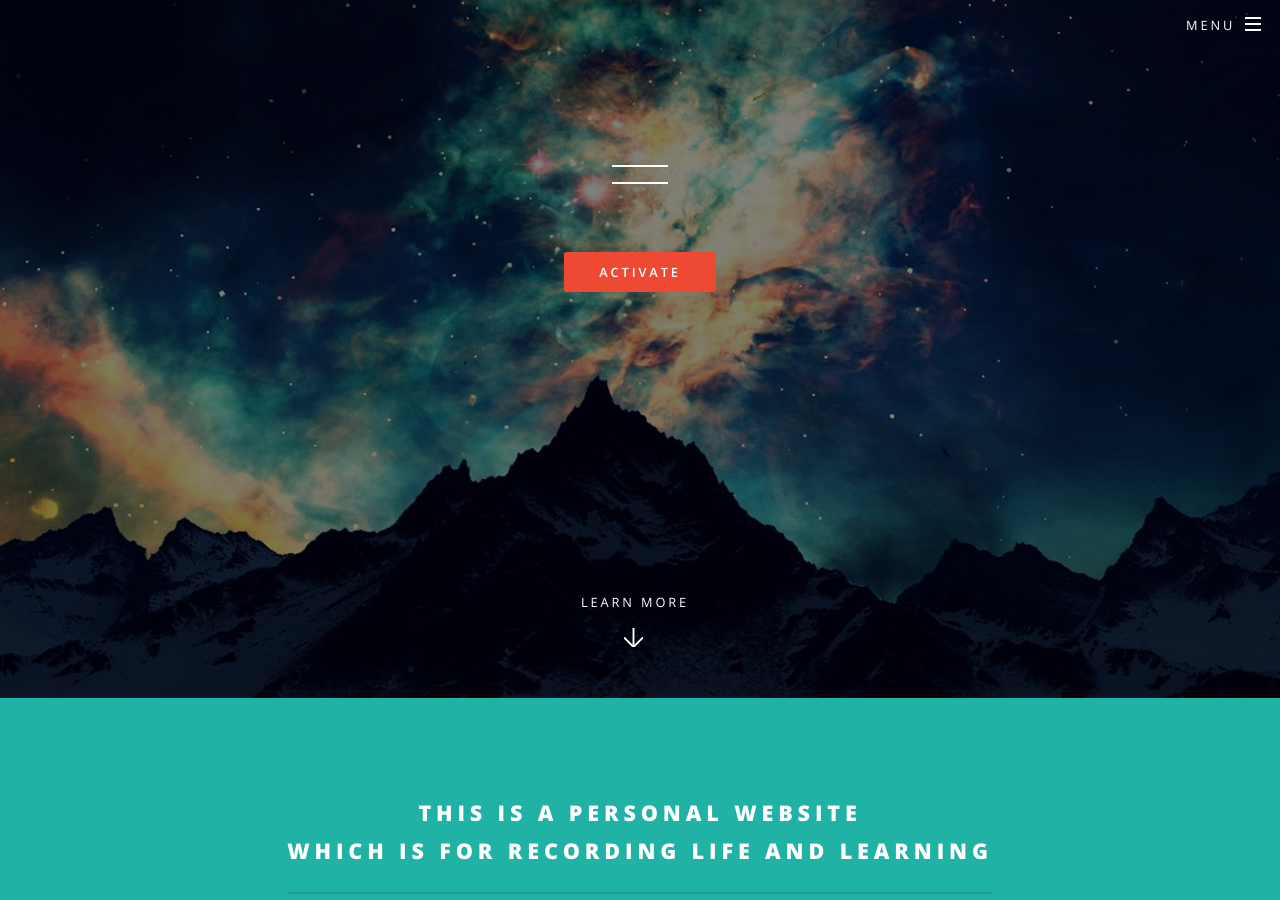
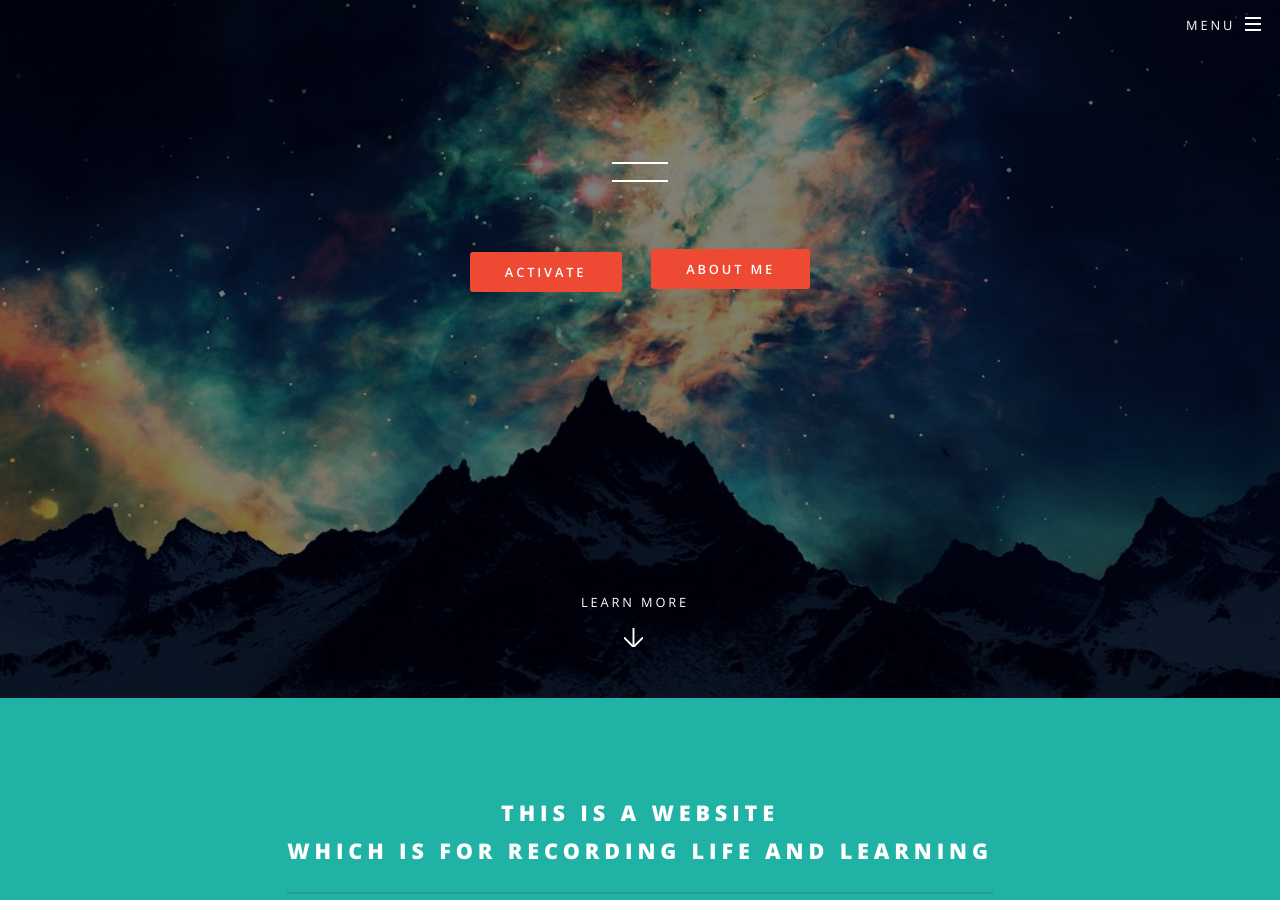
Before and after one commit to Allkoman/Allkoman.github.io, a Jekyll site: the page built from index.html, in a window 1280 px wide and 900 px high, scrolled down 202 px. Built offline with Jekyll 4.4.1, drawn with Linux system fonts in a browser that asks for light colours.

Commit message:
version v1.1

```diff
--- a/index.html
+++ b/index.html
@@ -8,6 +8,7 @@ layout: landing
 							<p>{{ site.description | markdownify }}</p>
 							<ul class="actions">
 								<li><a href="#" class="button special">Activate</a></li>
+								<li><a href="/pdf/mozilla.pdf" target="_blank" class="button fit special">About Me</a></li>
 							</ul>
 						</div>
 						<a href="#one" class="more scrolly">Learn More</a>
@@ -17,7 +18,7 @@ layout: landing
 					<section id="one" class="wrapper style1 special">
 						<div class="inner">
 							<header class="major">
-								<h2>This is a personal website<br />
+								<h2>This is a website<br />
 								Which is for recording life and learning </h2>
 								<p>All of them are attributed to my active attitude to face my life.<br />
 								smile heart and coding.</p>
@@ -100,7 +101,7 @@ layout: landing
 								<p>You are the best shining star in the heaven.</p>
 							</header>
 							<ul class="actions vertical">
-								<li><a href="#" class="button fit special">Activate</a></li>
+								<li><a href="/pdf/mozilla.pdf" target="_blank" class="button fit special">About Me</a></li>
 								<li><a href="#" class="button fit">Learn More</a></li>
 							</ul>
 						</div>
```
Also changed, not shown: 3 other files.
